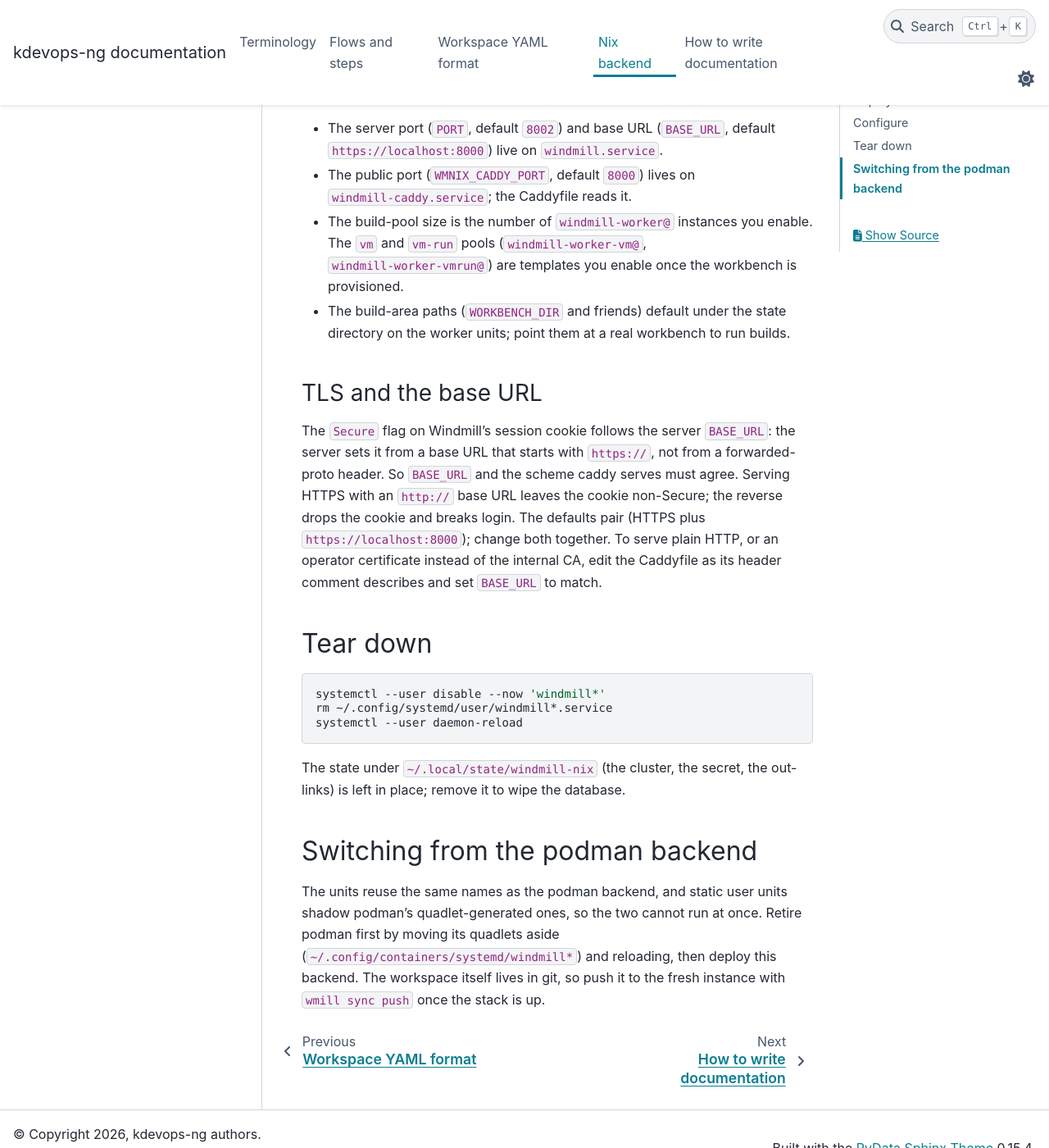
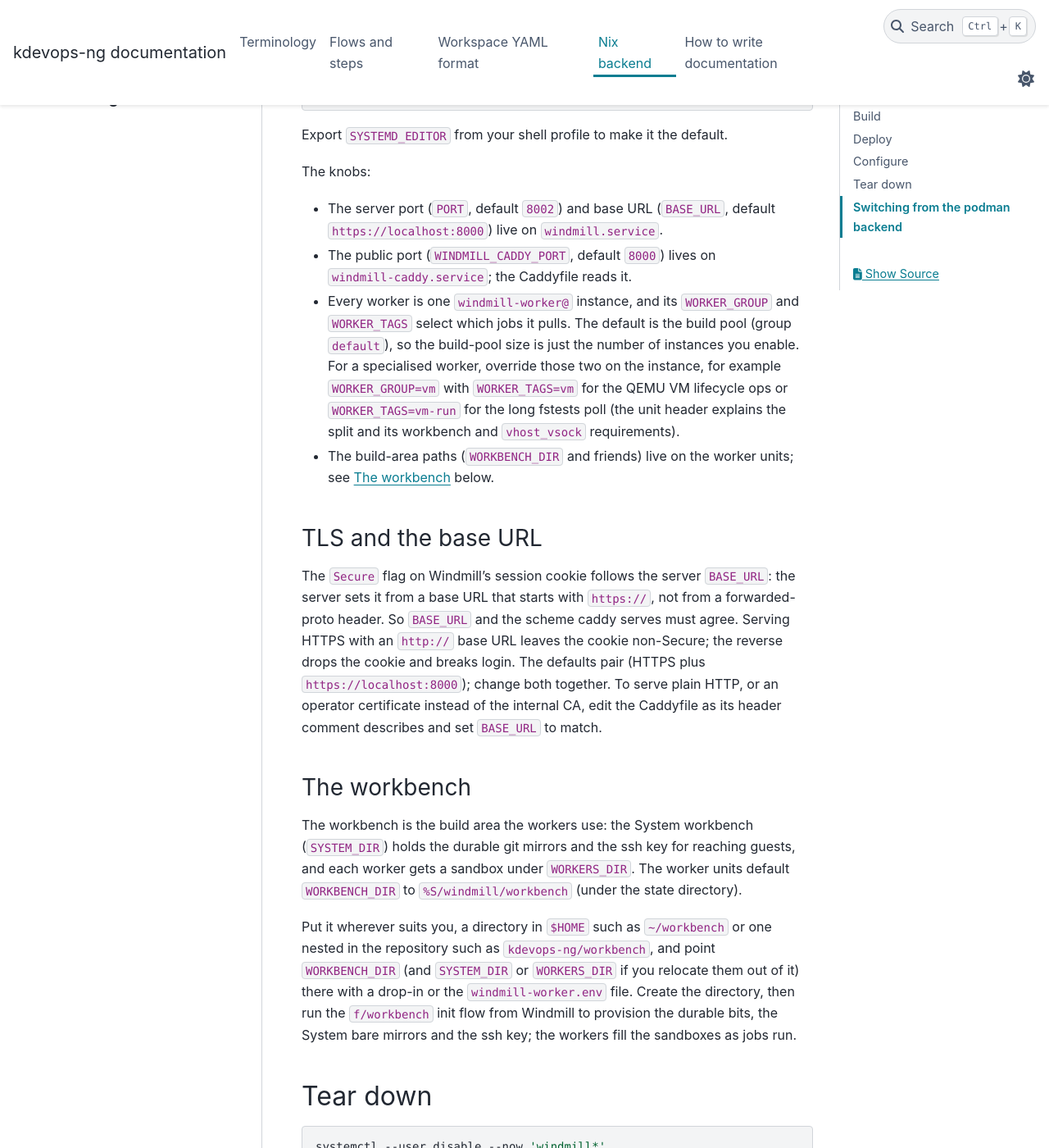
Before and after one commit to dagomez137/kdevops-ng, a Sphinx documentation site: the page built from docs/nix-backend.rst, in a window 1280 px wide and 1400 px high, scrolled down 1814 px. Shown: the whole window at 82% size. Built offline with Sphinx 7.4.7 and the PyData theme 0.15.4, drawn with Linux system fonts in a browser that asks for light colours; some of the changed text lies outside the part shown.

Commit message:
deploy: adopt canonical naming and a single tagged worker
Rename the nix backend's state directory from windmill-nix to windmill and the
WMNIX_ env prefix to WINDMILL_: the instance is Windmill regardless of what
builds it. Give each unit its canonical component Description and drop the
"(nix)" suffix: Windmill server, Windmill database (PostgreSQL), Windmill LSP
gateway, Windmill native worker, Windmill reverse proxy (Caddy), Windmill
worker.

Collapse the three worker templates into one. Workers are a single Windmill
component differentiated by worker group and tags, so windmill-worker@ now
serves every kind: the default is the build pool, and a vm or vm-run worker is
the same unit with WORKER_GROUP and WORKER_TAGS overridden per instance through
a drop-in or env file. The separate windmill-worker-vm@ and
windmill-worker-vmrun@ templates are removed; the unit header documents the vm
group's two-tag split, the quick lifecycle ops versus the long fstests poll,
and its workbench and vhost_vsock requirements.

The docs page gains how to choose the systemctl edit editor (SYSTEMD_EDITOR,
then EDITOR, then VISUAL) and how to create a workbench, a directory in $HOME or
nested in the repository, provisioned by the f/workbench init flow.

Generated-by: Claude AI
Signed-off-by: Daniel Gomez <da.gomez@kernel.org>

```diff
--- a/docs/nix-backend.rst
+++ b/docs/nix-backend.rst
@@ -24,7 +24,7 @@ path but not environment variables.
 
 .. code-block:: shell
 
-   sw=~/.local/state/windmill-nix/sw
+   sw=~/.local/state/windmill/sw
    nix build .#windmill       --out-link "$sw/windmill"
    nix build .#postgresql     --out-link "$sw/postgresql"
    nix build .#db-setup       --out-link "$sw/db-setup"
@@ -45,7 +45,7 @@ active login session.
 .. code-block:: shell
 
    cp deploy/nix/systemd/*.service ~/.config/systemd/user/
-   cp deploy/nix/Caddyfile ~/.local/state/windmill-nix/Caddyfile
+   cp deploy/nix/Caddyfile ~/.local/state/windmill/Caddyfile
    loginctl enable-linger "$USER"
    systemctl --user daemon-reload
    systemctl --user enable --now \
@@ -71,25 +71,32 @@ Configure
 =========
 
 Each unit ships sane defaults as ``Environment=`` lines and reads an optional
-``%E/windmill-nix/<unit>.env`` override file (``%E`` is ``$XDG_CONFIG_HOME``).
-Override either by editing that file or with a drop-in:
+``%E/windmill/<unit>.env`` override file (``%E`` is ``$XDG_CONFIG_HOME``).
+Override either by editing that file or with a drop-in. ``systemctl edit`` opens
+``$SYSTEMD_EDITOR``, then ``$EDITOR``, then ``$VISUAL``, falling back to a
+built-in default, so set one to use your editor:
 
 .. code-block:: shell
 
-   systemctl --user edit windmill.service      # writes a drop-in override.conf
+   SYSTEMD_EDITOR=hx systemctl --user edit windmill.service
+
+Export ``SYSTEMD_EDITOR`` from your shell profile to make it the default.
 
 The knobs:
 
 * The server port (``PORT``, default ``8002``) and base URL (``BASE_URL``,
   default ``https://localhost:8000``) live on ``windmill.service``.
-* The public port (``WMNIX_CADDY_PORT``, default ``8000``) lives on
+* The public port (``WINDMILL_CADDY_PORT``, default ``8000``) lives on
   ``windmill-caddy.service``; the Caddyfile reads it.
-* The build-pool size is the number of ``windmill-worker@`` instances you
-  enable. The ``vm`` and ``vm-run`` pools
-  (``windmill-worker-vm@``, ``windmill-worker-vmrun@``) are templates you enable
-  once the workbench is provisioned.
-* The build-area paths (``WORKBENCH_DIR`` and friends) default under the state
-  directory on the worker units; point them at a real workbench to run builds.
+* Every worker is one ``windmill-worker@`` instance, and its ``WORKER_GROUP``
+  and ``WORKER_TAGS`` select which jobs it pulls. The default is the build pool
+  (group ``default``), so the build-pool size is just the number of instances
+  you enable. For a specialised worker, override those two on the instance, for
+  example ``WORKER_GROUP=vm`` with ``WORKER_TAGS=vm`` for the QEMU VM lifecycle
+  ops or ``WORKER_TAGS=vm-run`` for the long fstests poll (the unit header
+  explains the split and its workbench and ``vhost_vsock`` requirements).
+* The build-area paths (``WORKBENCH_DIR`` and friends) live on the worker units;
+  see `The workbench`_ below.
 
 TLS and the base URL
 --------------------
@@ -103,6 +110,23 @@ non-Secure; the reverse drops the cookie and breaks login. The defaults pair
 HTTP, or an operator certificate instead of the internal CA, edit the Caddyfile
 as its header comment describes and set ``BASE_URL`` to match.
 
+The workbench
+-------------
+
+The workbench is the build area the workers use: the System workbench
+(``SYSTEM_DIR``) holds the durable git mirrors and the ssh key for reaching
+guests, and each worker gets a sandbox under ``WORKERS_DIR``. The worker units
+default ``WORKBENCH_DIR`` to ``%S/windmill/workbench`` (under the state
+directory).
+
+Put it wherever suits you, a directory in ``$HOME`` such as ``~/workbench`` or
+one nested in the repository such as ``kdevops-ng/workbench``, and point
+``WORKBENCH_DIR`` (and ``SYSTEM_DIR`` or ``WORKERS_DIR`` if you relocate them
+out of it) there with a drop-in or the ``windmill-worker.env`` file. Create the
+directory, then run the ``f/workbench`` init flow from Windmill to provision the
+durable bits, the System bare mirrors and the ssh key; the workers fill the
+sandboxes as jobs run.
+
 Tear down
 =========
 
@@ -112,7 +136,7 @@ Tear down
    rm ~/.config/systemd/user/windmill*.service
    systemctl --user daemon-reload
 
-The state under ``~/.local/state/windmill-nix`` (the cluster, the secret, the
+The state under ``~/.local/state/windmill`` (the cluster, the secret, the
 out-links) is left in place; remove it to wipe the database.
 
 Switching from the podman backend
```
Also changed, not shown: 10 other files.
